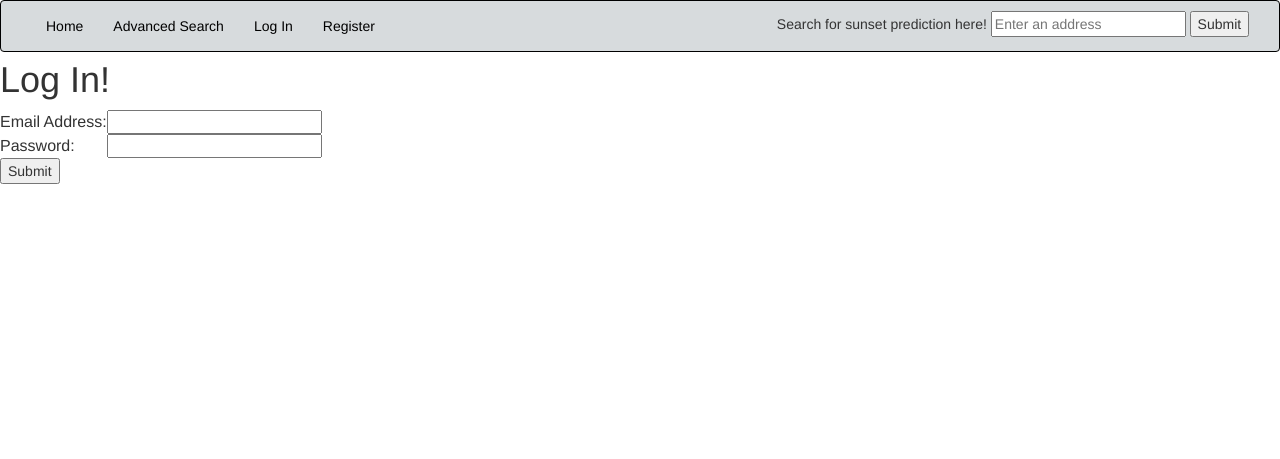
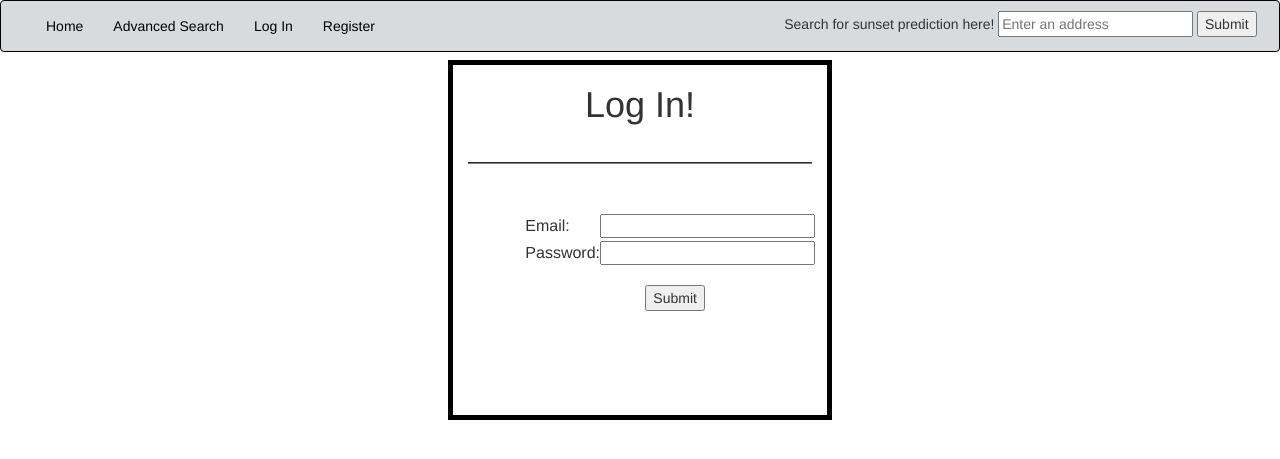
Before and after one commit to hleonhardy/fellowship-final-project, a Flask app: page /login in a window 1280 px wide. Shown: the top 459 px of the page. Run offline with Flask 2, Linux system fonts and the light colour scheme; some libraries are stand-ins or nearby versions.

Commit message:
made registration page match (visually) the login page. Changed prediction page to display whether or not forecast is for today or tomorrow.

```diff
--- a/templates/login.html
+++ b/templates/login.html
@@ -1,23 +1,79 @@
 {% extends 'base.html' %}
 {% block title %} Log In{% endblock %}
 
+{% block style %}
+
+<style>
+
+    div {
+        text-align: center;
+    }
+
+
+    .row {
+        width: 50%;
+        margin-left: 0;
+        text-align: center;
+    }
+
+    #sub-but {
+        margin-left: 120px;
+    }
+
+    td {
+        padding-top: 3px;
+    }
+
+    .container {
+        width: 30%;
+        height: 45%;
+        border-width: 5px;
+        border-color: black;
+        border-style: solid;
+
+    }
+
+
+    hr {
+      display: block;
+      margin-top: 0.5em;
+      margin-bottom: 0.5em;
+      margin-left: auto;
+      margin-right: auto;
+      border-style: inset;
+      border-width: 0.5px;
+      border-color: gray;
+    }
+
+</style>
+
+{% endblock %}
+
+
+
 {% block content %}
-
+<div class='container'>
     <h1>Log In!</h1>
+    <br><hr><br>
+    <div class="row">
+    <div class='col-xs-offset-4'>
         <form action="/login" method="POST">
             <table>
                 <tr>
-            <td>Email Address:</td>
+                    <td>Email:</td>
                     <td><input name="email" type='text' required></td>
                 </tr>
+                <br>
                 <tr>
                     <td>Password: </td>
                     <td> <input name="password" type="password" required></td>
                 </tr>
-    </table>
-    <input type="submit">
+            </table><br>
+            <input type="submit" id="sub-but">
         </form>
-
+    </div>
+</div>
+</div>
 <script src="https://ajax.googleapis.com/ajax/libs/jquery/2.1.3/jquery.min.js"></script>
 <script src='/static/js/autocomplete.js'></script>
 <script defer type="text/javascript" src="{{ placesmapurl | safe }}"></script>
--- a/templates/prediction.html
+++ b/templates/prediction.html
@@ -27,6 +27,7 @@
 
 
 <h1> Here is my prediction: </h1>
+<p> (for {{ day }}'s sunset) </p>
 
 <h2> {{ description }} </h2>
 
```
Also changed, not shown: templates/register.html (+59 -7 lines). Lines whose indentation alone changed are shown as unchanged.
